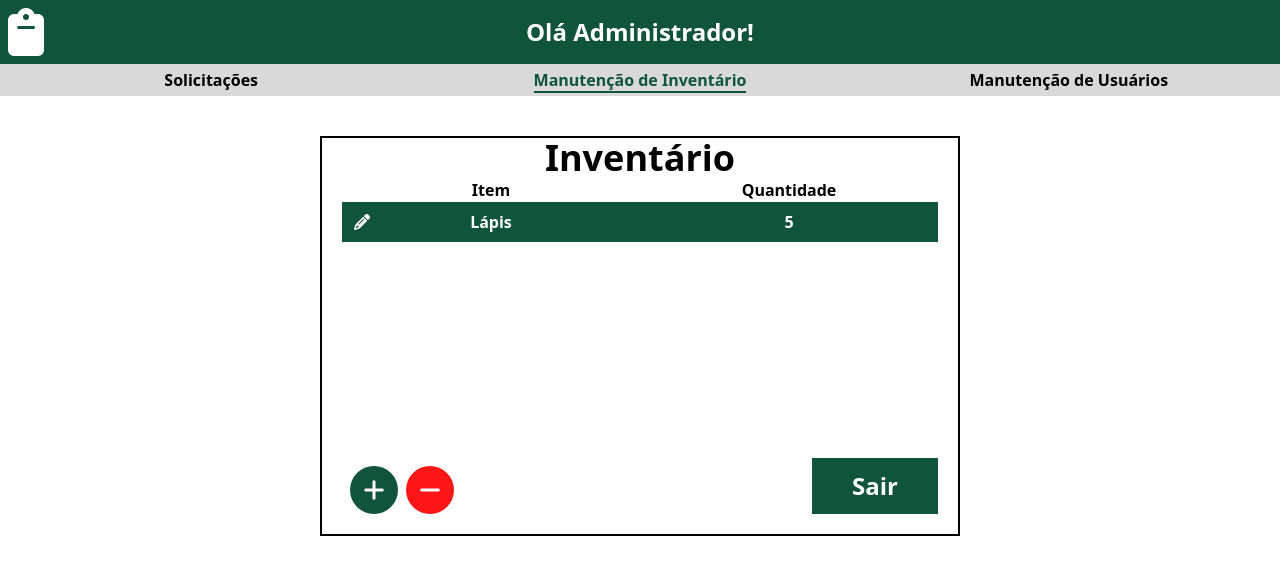
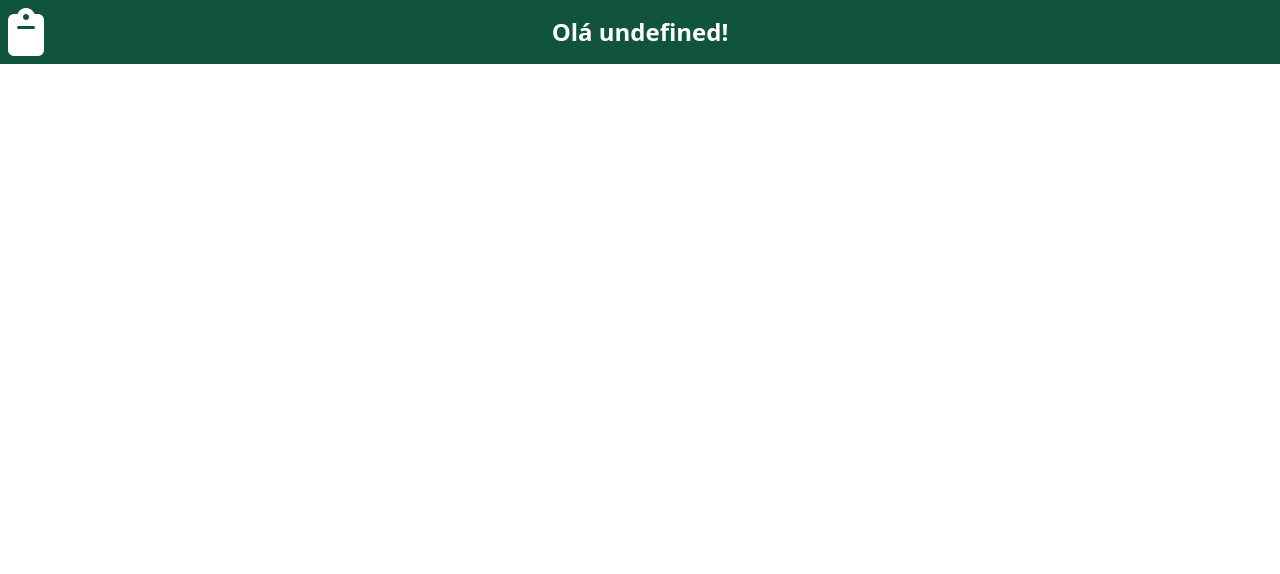
Before and after one commit to S0uz4z/Projeto4Semestre2022, a React (Create React App) app in the folder healthinventory-react/: page /index in a window 1280 px wide. Shown: the top 574 px of the page. Built offline with nearby package versions, Linux system fonts and the light colour scheme.

Commit message:
adicionando connect ao componente app

```diff
--- a/healthinventory-react/src/App.tsx
+++ b/healthinventory-react/src/App.tsx
@@ -3,10 +3,10 @@ import "../src/styles/main.css";
 import Login from "./pages/Login";
 import { BrowserRouter, Routes, Route } from "react-router-dom";
 import Menu from "./pages/Menu";
+import { connect } from "react-redux";
 
 function App() {
   return (
-
       <BrowserRouter>
         <Routes>
           <Route path="/" element={<Login></Login>}></Route>
@@ -16,4 +16,8 @@ function App() {
   );
 }
 
-export default App;
+const mapStateToProps = (store: any) => ({
+  usuarioLogado: store.usuarioLogado,
+});
+
+export default connect(mapStateToProps)(App);
--- a/healthinventory-react/src/index.tsx
+++ b/healthinventory-react/src/index.tsx
@@ -9,11 +9,11 @@ const root = ReactDOM.createRoot(
   document.getElementById("root") as HTMLElement
 );
 root.render(
-  <React.StrictMode>
+  // <React.StrictMode>
     <Provider store={Store}>
       <App />
     </Provider>
-  </React.StrictMode>
+  // </React.StrictMode>
 );
 
 // If you want to start measuring performance in your app, pass a function
--- a/healthinventory-react/src/pages/Login.tsx
+++ b/healthinventory-react/src/pages/Login.tsx
@@ -2,13 +2,11 @@ import Button from "../components/Button";
 import InputText from "../components/InputText";
 import axios from "axios";
 import { useNavigate } from "react-router-dom";
-import { connect, useDispatch, useSelector } from "react-redux";
+import { useDispatch } from "react-redux";
 import { usuarioLogadoAction } from "../actions";
 import Swal from "sweetalert2";
 
-const mapStateToProps = (store: any) => ({
-  usuarioLogado: store.usuarioLogado,
-});
+
 
 function Login(props: any) {
   const navigate = useNavigate();
@@ -34,7 +32,6 @@ function Login(props: any) {
 
     axios(config)
       .then(function (response) {
-        console.log(response.data.usuario);
         dispatch(usuarioLogadoAction(response.data.usuario));
         navigate("/index");
       })
@@ -79,4 +76,4 @@ function Login(props: any) {
   );
 }
 
-export default connect(mapStateToProps)(Login);
+export default Login;
--- a/healthinventory-react/src/pages/Menu.tsx
+++ b/healthinventory-react/src/pages/Menu.tsx
@@ -1,36 +1,39 @@
 import Navbar from "../components/Navbar";
 import AdminContainer from "./AdminContainer";
-
-const usuario = {
-    id: 1,
-    nome: "João Silva",
-    tipo: { valor: "admin", label: "Administrador" }
-}
+import { useState, useEffect } from "react";
+import { useSelector } from "react-redux";
 
 interface Usuario {
-    id: number
-    nome: string
-    tipo: Tipo
+  id: number;
+  nome: string;
+  tipo: Tipo;
 }
 
 interface Tipo {
-    valor: string
-    label: string
+  valor: string;
+  label: string;
 }
 
 const renderMenu = (usuario: Usuario) => {
-    if (usuario.tipo.valor === "admin") {
-        return (<AdminContainer></AdminContainer>)
+  if (usuario?.tipo?.valor === "admin") {
+    return <AdminContainer></AdminContainer>;
   } else {
     // return(<UsuarioContainer></UsuarioContainer>)
   }
-}
+};
 
 export default function Menu() {
+  const usuarioSelector = useSelector((state: any) => state.usuarioLogado);
+  const [usuarioLogado, setUsuarioLogado] = useState<any>();
+
+  useEffect(() => {
+    setUsuarioLogado(usuarioSelector);
+  }, [usuarioLogado]);
+
   return (
     <div>
-            <Navbar text={`Olá ${usuario.tipo.label}!`}></Navbar>
-            {renderMenu(usuario)}
+      <Navbar text={`Olá ${usuarioLogado?.usuarioLogado?.tipo?.label}!`}></Navbar>
+      {renderMenu(usuarioLogado?.usuarioLogado)}
     </div>
-    )
+  );
 }
```
Also changed, not shown: 1 other file (tests, documents, lock files or other folders). Lines whose indentation alone changed are shown as unchanged.
